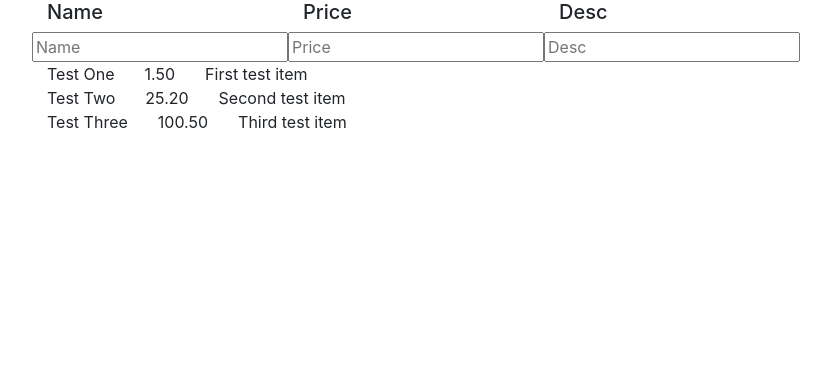
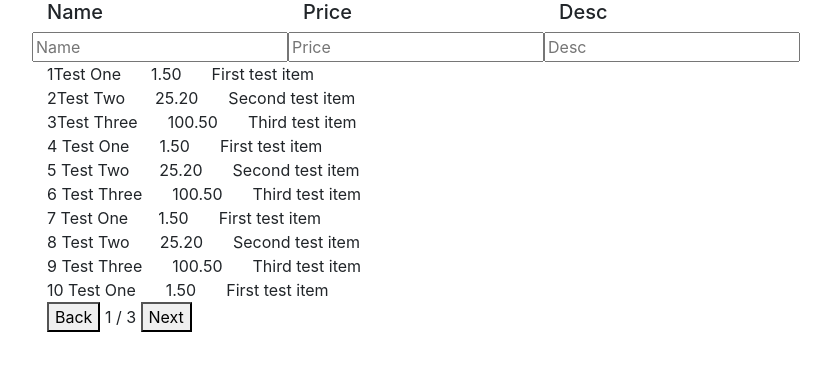
Before and after one commit to epitcher/va-angular-list, a website: page index.html in a window 1280 px wide. Shown: the whole page, without its empty margins (38-869 px from the left). Drawn offline with nearby package versions, Linux system fonts and the light colour scheme.

Commit message:
Added pagination

```diff
--- a/index.html
+++ b/index.html
@@ -14,7 +14,7 @@
   <body>
 
     <div id="app" ng-app="va" ng-controller="InitController">
-      <va-list va-list-object="sampleData" va-list-fields="name,price,desc"></va-list>
+      <va-list va-list-object="sampleData" va-list-fields="name,price,desc" va-list-pagination="10"></va-list>
     </div>
 
     <!-- Optional JavaScript -->
--- a/main.js
+++ b/main.js
@@ -1,7 +1,31 @@
 let sampleData = [
-  {price: "1.50", name: "Test One", desc: "First test item"},
-  {price: "25.20", name: "Test Two", desc: "Second test item"},
-  {price: "100.50", name: "Test Three", desc: "Third test item"},
+  {price: "1.50", name: "1Test One", desc: "First test item"},
+  {price: "25.20", name: "2Test Two", desc: "Second test item"},
+  {price: "100.50", name: "3Test Three", desc: "Third test item"},
+  {price: "1.50", name: "4 Test One", desc: "First test item"},
+  {price: "25.20", name: "5 Test Two", desc: "Second test item"},
+  {price: "100.50", name: "6 Test Three", desc: "Third test item"},
+  {price: "1.50", name: "7 Test One", desc: "First test item"},
+  {price: "25.20", name: "8 Test Two", desc: "Second test item"},
+  {price: "100.50", name: "9 Test Three", desc: "Third test item"},
+  {price: "1.50", name: "10 Test One", desc: "First test item"},
+  {price: "25.20", name: "11 Test Two", desc: "Second test item"},
+  {price: "100.50", name: "12 Test Three", desc: "Third test item"},
+  {price: "1.50", name: "13 Test One", desc: "First test item"},
+  {price: "25.20", name: "14 Test Two", desc: "Second test item"},
+  {price: "100.50", name: "15 Test Three", desc: "Third test item"},
+  {price: "1.50", name: "16 Test One", desc: "First test item"},
+  {price: "25.20", name: "17 Test Two", desc: "Second test item"},
+  {price: "100.50", name: "18 Test Three", desc: "Third test item"},
+  {price: "1.50", name: "19 Test One", desc: "First test item"},
+  {price: "25.20", name: "20 Test Two", desc: "Second test item"},
+  {price: "100.50", name: "21 Test Three", desc: "Third test item"},
+  {price: "1.50", name: "22 Test One", desc: "First test item"},
+  {price: "25.20", name: "23 Test Two", desc: "Second test item"},
+  {price: "100.50", name: "24 Test Three", desc: "Third test item"},
+  {price: "1.50", name: "25 Test One", desc: "First test item"},
+  {price: "25.20", name: "26 Test Two", desc: "Second test item"},
+  {price: "100.50", name: "27 Test Three", desc: "Third test item"},
 ]
 
 let app = angular.module('va', [function() {
@@ -15,11 +39,13 @@ app.directive('vaList', function() {
         vaListObject: "=",
       },
       link: function($scope, $element, $attrs) {
+        $scope.paginationPerPage = ($attrs.vaListPagination == null) ? 0 : parseInt($attrs.vaListPagination);
         $scope.dynamicModels = [];
         $scope.fields = $attrs.vaListFields.split(",");
         $scope.list = ($scope.vaListObject);
         $scope.virtualList = [];
         $scope.virtualListTemp = [];
+        $scope.virtualListPagination = [];
         for(let a = 0; a < $scope.list.length; a++) {
           let item = $scope.list[a];
           let temp = [];
@@ -47,7 +73,28 @@ app.directive('vaList', function() {
             })
             $scope.virtualListTemp = newList;
           }
+          $scope.Pagination();
         }
+        $scope.Pagination = () => {
+          $scope.paginationCurrent = 1;
+          $scope.paginationTotal = Math.ceil($scope.virtualListTemp.length / $scope.paginationPerPage);
+          $scope.PaginationSelect();
+        }
+        $scope.PaginationSelect = () => {
+          let startCount = ($scope.paginationPerPage * $scope.paginationCurrent) - $scope.paginationPerPage;
+          $scope.virtualListPagination = $scope.virtualListTemp.slice(startCount, startCount + $scope.paginationPerPage);
+        }
+        $scope.PaginationUp = () => {
+          if($scope.paginationCurrent >= $scope.paginationTotal) return;
+          $scope.paginationCurrent++;
+          $scope.PaginationSelect();
+        }
+        $scope.PaginationDown = () => {
+          if($scope.paginationCurrent <= 1) return;
+          $scope.paginationCurrent--;
+          $scope.PaginationSelect();
+        }
+        $scope.Pagination();
       }
     };
   });
--- a/templateVaAngularList.html
+++ b/templateVaAngularList.html
@@ -5,9 +5,21 @@
             <input ng-model="dynamicModels[field]" ng-change="Search()" type="text" placeholder="{{ field | nameCase }}">
         </div>
     </div>
-    <div class="row" ng-repeat="(key2, item) in virtualListTemp track by $index">
+    <div class="row" ng-repeat="(key2, item) in virtualListPagination track by $index">
         <div ng-repeat="field in fields track by $index">
             <div class="col">{{ item[field] }}</div>
         </div>
     </div>
+
+    <!-- Buttons -->
+    <div ng-show="virtualListTemp.length > paginationPerPage">
+        <button ng-click="PaginationDown()">Back</button>
+        <span>
+            <span ng-bind="paginationCurrent"></span>
+            <span> / </span>
+            <span ng-bind="paginationTotal"></span>
+        </span>
+        <button ng-click="PaginationUp()">Next</button>
+    </div>
+    <!-- Buttons END -->
 </div>
```
